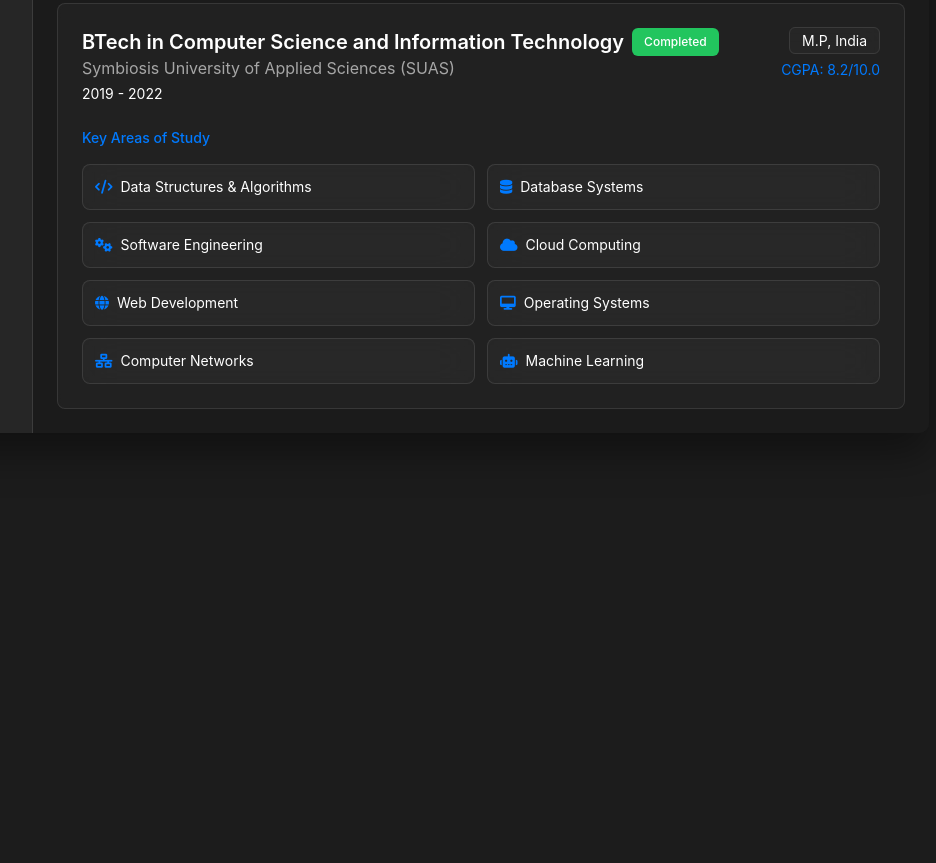
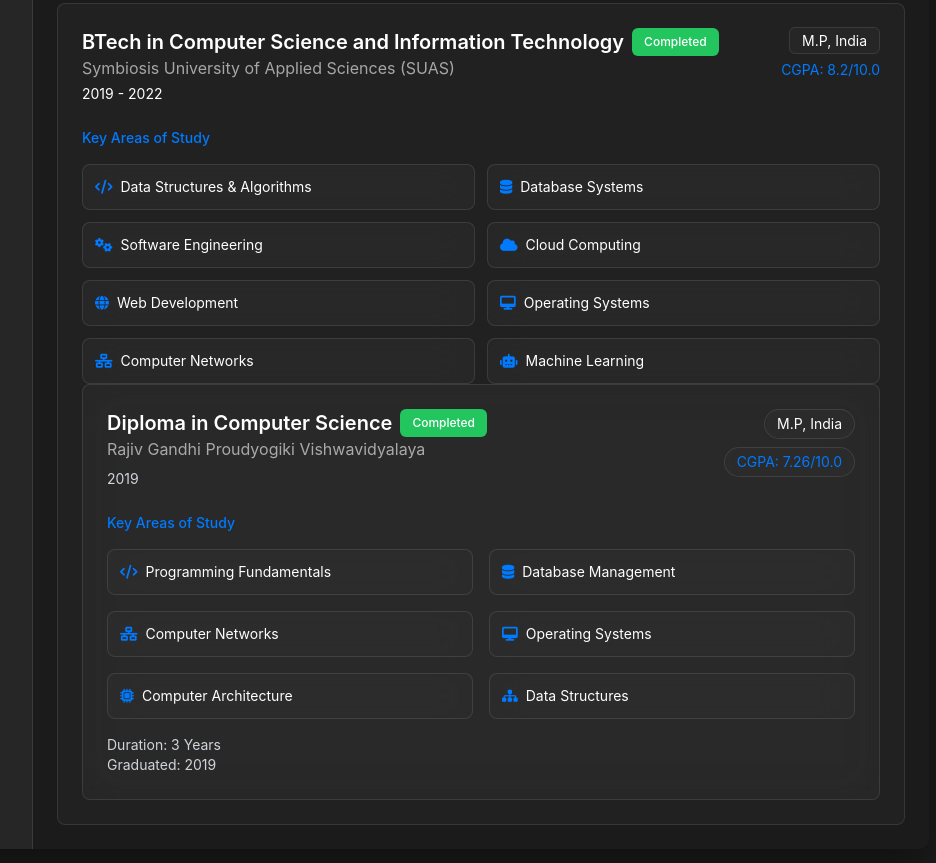
Before and after one commit to shreyshrivastava/shreyshrivastava.github.io, a plain HTML site: page index.html in a window 1280 px wide. Shown: the part 1187-2050 px from the top of the page, without its empty margins (287-1223 px from the left). Before the commit the page ends 1652 px from the top, so only its background shows below. Drawn offline with nearby package versions, Linux system fonts and the light colour scheme.

Commit message:
Update index.html

```diff
--- a/index.html
+++ b/index.html
@@ -320,6 +320,53 @@
                                         </div>
                                     </div>
                                 </div>
+                                <!-- Diploma -->
+    <div class="glass-effect p-6 rounded-lg hover:scale-[1.01] transition-transform">
+        <div class="flex items-start justify-between">
+            <div>
+                <div class="flex items-center space-x-2">
+                    <h3 class="text-xl font-semibold">Diploma in Computer Science</h3>
+                    <span class="mac-action-button text-xs bg-green-500">Completed</span>
+                </div>
+                <p class="text-[var(--mac-text-secondary)]">Rajiv Gandhi Proudyogiki Vishwavidyalaya</p>
+                <p class="text-sm text-gray-300 mt-2">2019</p>
+            </div>
+            <div class="text-right flex flex-col items-end gap-2">
+                <span class="glass-effect px-3 py-1 rounded-full text-sm">M.P, India</span>
+                <span class="glass-effect px-3 py-1 rounded-full text-sm bg-[var(--mac-accent)]/20 text-[var(--mac-accent)]">
+                    CGPA: 7.26/10.0
+                </span>
+            </div>
+        </div>
+        <div class="mt-6">
+            <h4 class="text-sm font-medium text-[var(--mac-accent)] mb-4">Key Areas of Study</h4>
+            <div class="grid grid-cols-1 md:grid-cols-2 gap-4">
+                <div class="glass-effect p-3 rounded-lg text-sm">
+                    <i class="fas fa-code mr-2 text-[var(--mac-accent)]"></i>Programming Fundamentals
+                </div>
+                <div class="glass-effect p-3 rounded-lg text-sm">
+                    <i class="fas fa-database mr-2 text-[var(--mac-accent)]"></i>Database Management
+                </div>
+                <div class="glass-effect p-3 rounded-lg text-sm">
+                    <i class="fas fa-network-wired mr-2 text-[var(--mac-accent)]"></i>Computer Networks
+                </div>
+                <div class="glass-effect p-3 rounded-lg text-sm">
+                    <i class="fas fa-desktop mr-2 text-[var(--mac-accent)]"></i>Operating Systems
+                </div>
+                <div class="glass-effect p-3 rounded-lg text-sm">
+                    <i class="fas fa-microchip mr-2 text-[var(--mac-accent)]"></i>Computer Architecture
+                </div>
+                <div class="glass-effect p-3 rounded-lg text-sm">
+                    <i class="fas fa-sitemap mr-2 text-[var(--mac-accent)]"></i>Data Structures
+                </div>
+            </div>
+            <div class="mt-4 text-sm text-gray-300">
+                <p>Duration: 3 Years</p>
+                <p>Graduated: 2019</p>
+            </div>
+        </div>
+    </div>
+</div>
                             </div>
                         </div>
                         <!-- Experience Tab -->
```
